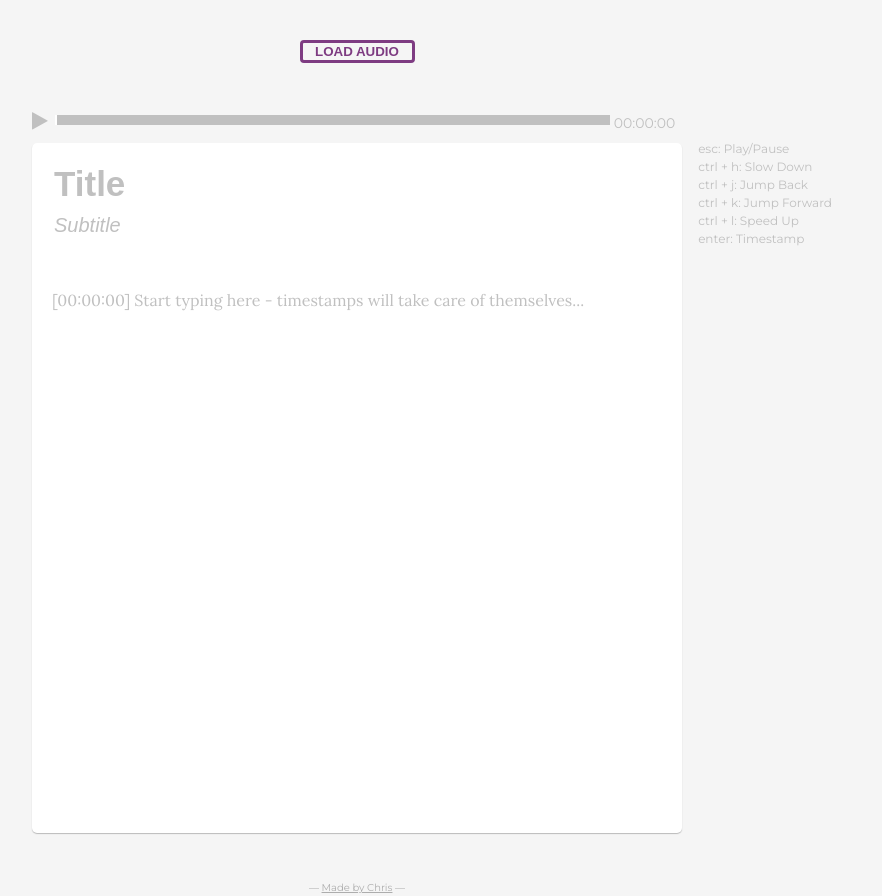
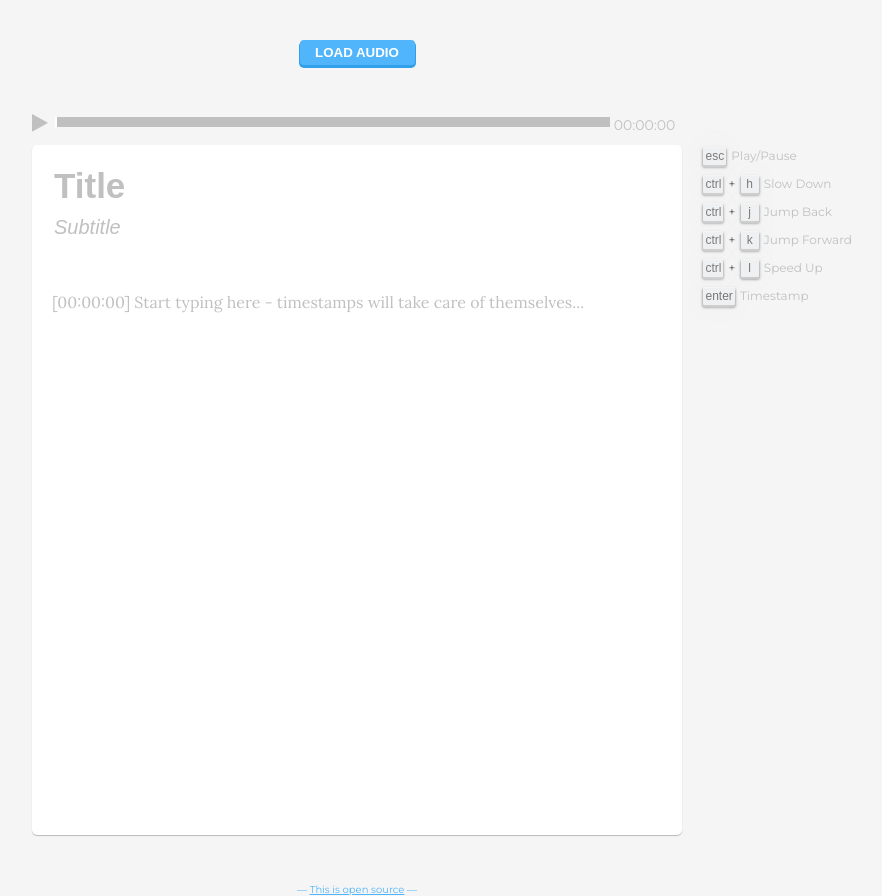
Before and after one commit to cmuellerrr/transcription-sucks, a plain HTML site: page index.html in a window 1280 px wide. Shown: the whole page, without its empty margins (283-1165 px from the left). Drawn offline with nearby package versions, Linux system fonts and the light colour scheme.

Commit message:
updated some styling

```diff
--- a/css/style.css
+++ b/css/style.css
@@ -10,11 +10,12 @@ html, body {
 
 body {
     min-width: 1080px;
+    background: #f5f5f5;
+
 	font-size: 13px;
 	font-family: 'Montserrat', Arial, sans-serif;
     font-weight: 400;
     color: #444444;
-    background-color: #f5f5f5;
 }
 
 b {
@@ -29,19 +30,48 @@ button:focus {
 
 button {
     display: block;
-    background-color: #f5f5f5;
-    border: 3px solid #7e3c82;
+    padding: 5px;
+    background: #51b5fc;
+
+    border: none;
     -webkit-border-radius: 4px; /* Safari 3-4, iOS 1-3.2, Android 1.6- */
     -moz-border-radius: 4px; /* Firefox 1-3.6 */
     border-radius: 4px; /* Opera 10.5, IE 9, Safari 5, Chrome, Firefox 4, iOS 4, Android 2.1+ */
-    color: #7e3c82;
+
+    -webkit-box-shadow: 0 2px 0 1px #329feb;
+    -moz-box-shadow: 0 2px 0 1px #329feb;
+    box-shadow: 0 2px 0 1px #329feb;
+
+    color: white;
     font-weight: 700;
     text-transform: uppercase;
 }
 
 button:hover {
-    background-color: #7e3c82;
-    color: #f5f5f5;
+    background: #6ec3ff;
+}
+
+.key {
+    display: inline-block;
+    min-width: 18px;
+    height: 18px;
+    margin: 2px;
+    padding: 2px;
+    background: #EFF0F2;
+
+    border-top: 1px solid #F5F5F5;
+    -webkit-border-radius: 1px;
+    -moz-border-radius: 1px;
+    border-radius: 1px;
+
+    -webkit-box-shadow: 0 0 25px #eee, 0 2px 0 #c0c0c0, 0 2px 3px #444;
+    -moz-box-shadow: 0 0 25px #eee, 0 2px 0 #c0c0c0, 0 2px 3px #444;
+    box-shadow: 0 0 25px #eee, 0 2px 0 #c0c0c0, 0 2px 3px #444;
+
+    text-align: center;
+    font-size: 12px;
+    font-family: sans-serif;
+    color: #777;
 }
 
 
@@ -88,7 +118,7 @@ button:hover {
 
 .player-button-wrapper {
     display: inline-block;
-    color: #7e3c82;
+    color: #51b5fc;
 }
 
 .player-button-wrapper i {
@@ -120,14 +150,14 @@ button:hover {
 
 .player-progress {
     max-width: 100%;
-    background-color: #7e3c82;
+    background-color: #51b5fc;
     border-right: 2px solid white;
 }
 
 .player-time {
     display: inline-block;
     font-size: 14px;
-    color: #7e3c82;
+    color: #51b5fc;
 }
 
 .disabled {
@@ -163,7 +193,7 @@ button:hover {
 
 .side-content {
     position: relative;
-    width: 950px;
+    width: 990px;
     margin: auto;
 }
 
@@ -174,7 +204,10 @@ button:hover {
 .commands li {
     margin-bottom: 6px;
     font-size: 12px;
-    color: #c0c0c0;
+}
+
+.commands li .command {
+    color:#c0c0c0;
 }
 
 
@@ -186,7 +219,8 @@ button:hover {
     -webkit-border-radius: 5px; /* Safari 3-4, iOS 1-3.2, Android 1.6- */
     -moz-border-radius: 5px; /* Firefox 1-3.6 */
     border-radius: 5px; /* Opera 10.5, IE 9, Safari 5, Chrome, Firefox 4, iOS 4, Android 2.1+ */
-    -mox-box-shadow: 0 1px 1px #bbbbbb;
+    -webkit-box-shadow: 0 1px 1px #bbbbbb;
+    -moz-box-shadow: 0 1px 1px #bbbbbb;
     box-shadow: 0 1px 1px #bbbbbb;
 }
 
@@ -238,9 +272,9 @@ footer  p {
     margin: 50px 0;
     font-size: 10px;
     text-align: center;
-    color: #adadad;
+    color: #51b5fc;
 }
 
 footer a {
-    color: #adadad;
+    color: #51b5fc;
 }
--- a/index.html
+++ b/index.html
@@ -14,6 +14,18 @@
 
     <script type="text/javascript" src="js/audiocontroller.js"></script>
     <script type="text/javascript" src="js/main.js"></script>
+
+    <script>
+    /*
+      (function(i,s,o,g,r,a,m){i['GoogleAnalyticsObject']=r;i[r]=i[r]||function(){
+      (i[r].q=i[r].q||[]).push(arguments)},i[r].l=1*new Date();a=s.createElement(o),
+      m=s.getElementsByTagName(o)[0];a.async=1;a.src=g;m.parentNode.insertBefore(a,m)
+      })(window,document,'script','//www.google-analytics.com/analytics.js','ga');
+
+      ga('create', 'UA-38944056-2', 'auto');
+      ga('send', 'pageview');
+    */
+    </script>
 </head>
 
 <body>
@@ -40,12 +52,12 @@
 
     <div class="side-content">
         <ul class="commands">
-            <li>esc: Play/Pause</li>
-            <li>ctrl + h: Slow Down</li>
-            <li>ctrl + j: Jump Back</li>
-            <li>ctrl + k: Jump Forward</li>
-            <li>ctrl + l: Speed Up</li>
-            <li>enter: Timestamp</li>
+            <li><a class="key">esc</a> <a class="command">Play/Pause</a></li>
+            <li><a class="key">ctrl</a> + <a class="key">h</a> <a class="command">Slow Down</a></li>
+            <li><a class="key">ctrl</a> + <a class="key">j</a> <a class="command">Jump Back</a></li>
+            <li><a class="key">ctrl</a> + <a class="key">k</a> <a class="command">Jump Forward</a></li>
+            <li><a class="key">ctrl</a> + <a class="key">l</a> <a class="command">Speed Up</a></li>
+            <li><a class="key">enter</a> <a class="command">Timestamp</a></li>
         </ul>
     </div>
 
@@ -60,7 +72,7 @@
 
     <footer>
         <div class="content">
-            <p>&mdash; <a href="https://github.com/cmuellerrr/transcription-sucks" target="_blank">Made by Chris</a> &mdash;</p>
+            <p>&mdash; <a href="https://github.com/cmuellerrr/transcription-sucks" target="_blank">This is open source</a> &mdash;</p>
         </div>
     </footer>
 </body>
```
